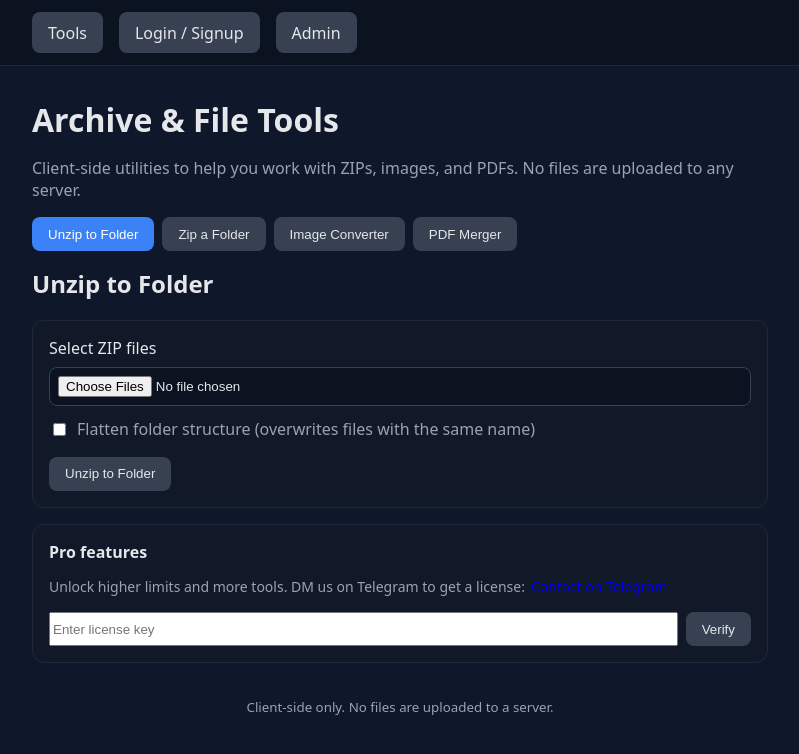
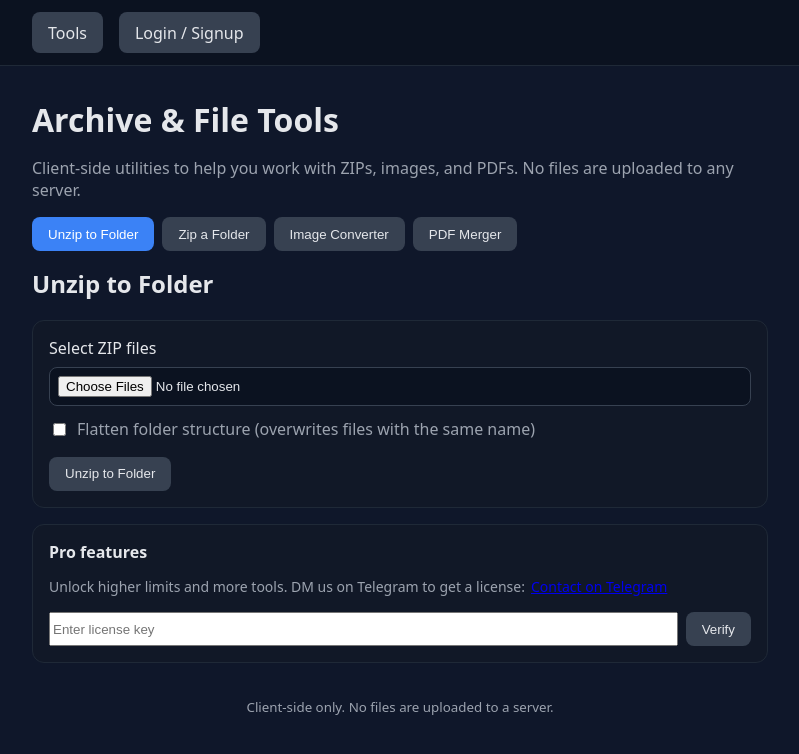
Before and after one commit to arshath2w-afk/blank-project, a Next.js app: page / in a window 1280 px wide. Shown: the top 754 px of the page, without its empty margins (240-1039 px from the left). Built offline with nearby package versions, Linux system fonts and the light colour scheme; no server answers.

Commit message:
chore(nav): remove Admin link from header navigation
Co-authored-by: Genie <genie@cosine.sh>

```diff
--- a/app/layout.js
+++ b/app/layout.js
@@ -16,7 +16,6 @@ export default function RootLayout({ children }) {
           <nav className="container" style={{ display: "flex", gap: "1rem", alignItems: "center", paddingTop: "0.75rem", paddingBottom: "0.75rem" }}>
             <a href="/" className="button secondary" style={{ textDecoration: "none" }}>Tools</a>
             <a href="/auth" className="button secondary" style={{ textDecoration: "none" }}>Login / Signup</a>
-            <a href="/admin" className="button secondary" style={{ textDecoration: "none" }}>Admin</a>
           </nav>
         </header>
         {children}
```
